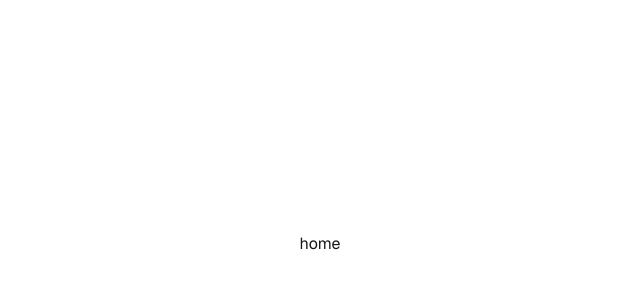
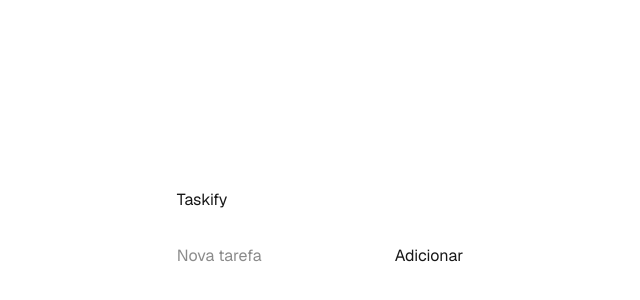
Before and after one commit to renanromagnollo/tests-frontend, a Next.js app: page / in a window 1280 px wide. Shown: the part 156-456 px from the top of the page, without its empty margins (320-960 px from the left). Built offline with nearby package versions, Linux system fonts and the light colour scheme.

Commit message:
feat: add page structure

```diff
--- a/package.json
+++ b/package.json
@@ -11,7 +11,8 @@
   "dependencies": {
     "next": "15.3.1",
     "react": "^19.0.0",
-    "react-dom": "^19.0.0"
+    "react-dom": "^19.0.0",
+    "uuid": "^11.1.0"
   },
   "devDependencies": {
     "@eslint/eslintrc": "^3",
--- a/src/app/page.tsx
+++ b/src/app/page.tsx
@@ -1,9 +1,37 @@
+"use client"
+
+import { useState } from "react";
+import { v4 as uuidv4 } from 'uuid'
+import { Task } from "@/domains";
+import TaskForm from "./_components/TaskForm";
+import TaskList from "./_components/TaskList";
 
 export default function Home() {
+  const [tasks, setTasks] = useState<Task[]>([])
+
+  function addTask(title: string) {
+    const newTask: Task = { id: uuidv4(), title, completed: false }
+    setTasks((prev: Task[]) => [...prev, newTask])
+  }
+
+  function toogleTask(id: string) {
+    setTasks((prev: Task[]) =>
+      prev.map(task =>
+        task.id === id ? { ...task, completed: !task.completed } : task
+      )
+    )
+  }
+
+  function deleteTask(id: string) {
+    setTasks((prev: Task[]) => prev.filter(task => task.id !== id))
+  }
+
   return (
     <div className="grid grid-rows-[20px_1fr_20px] items-center justify-items-center min-h-screen p-8 pb-20 gap-16 sm:p-20 font-[family-name:var(--font-geist-sans)]">
       <main className="flex flex-col gap-[32px] row-start-2 items-center sm:items-start">
-        home
+        <h1>Taskify</h1>
+        <TaskForm onAddTask={addTask} />
+        <TaskList tasks={tasks} onToggleTask={toogleTask} onDeleteTask={deleteTask} />
       </main>
     </div>
   );
```
Also changed, not shown: 1 other file (tests, documents, lock files or other folders).
